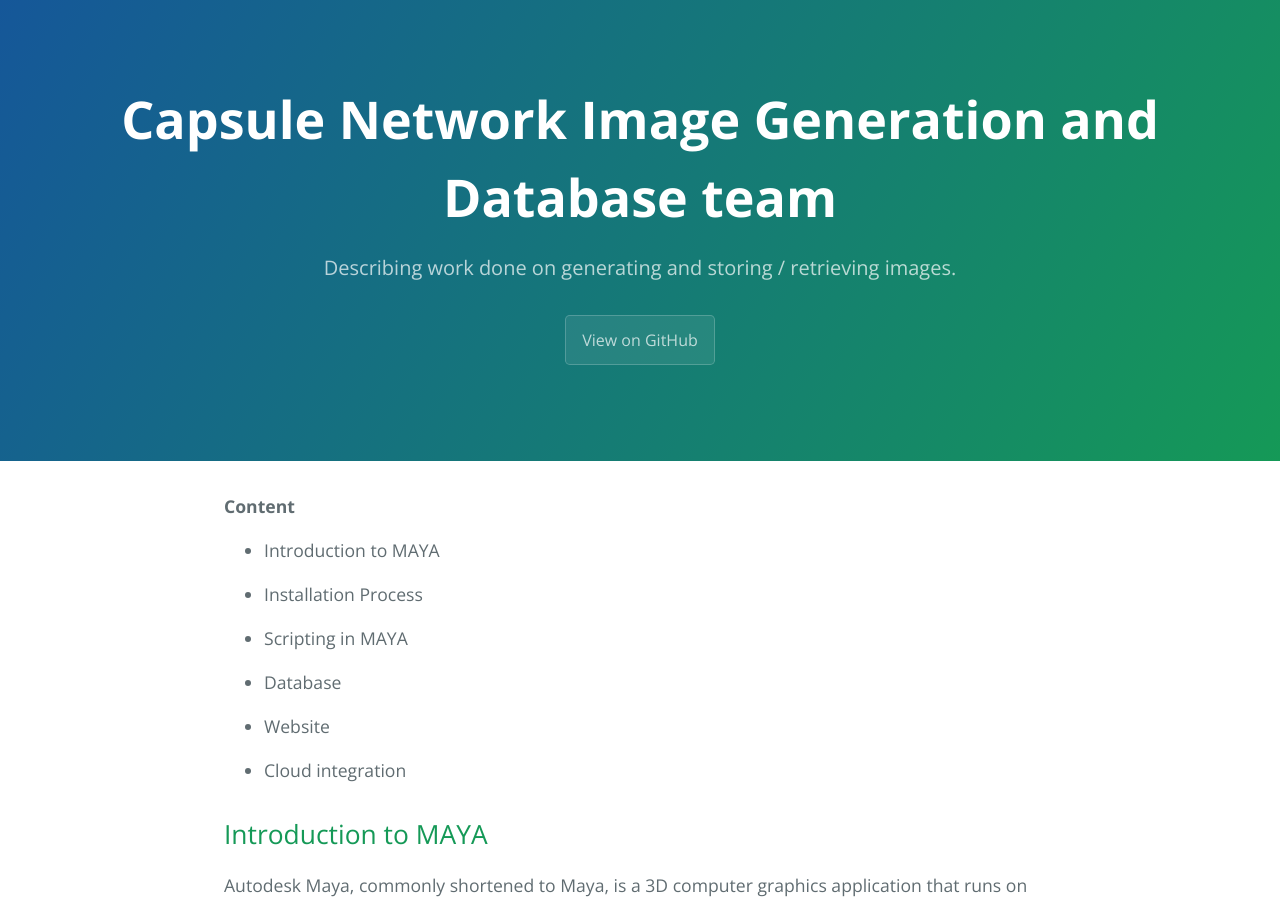
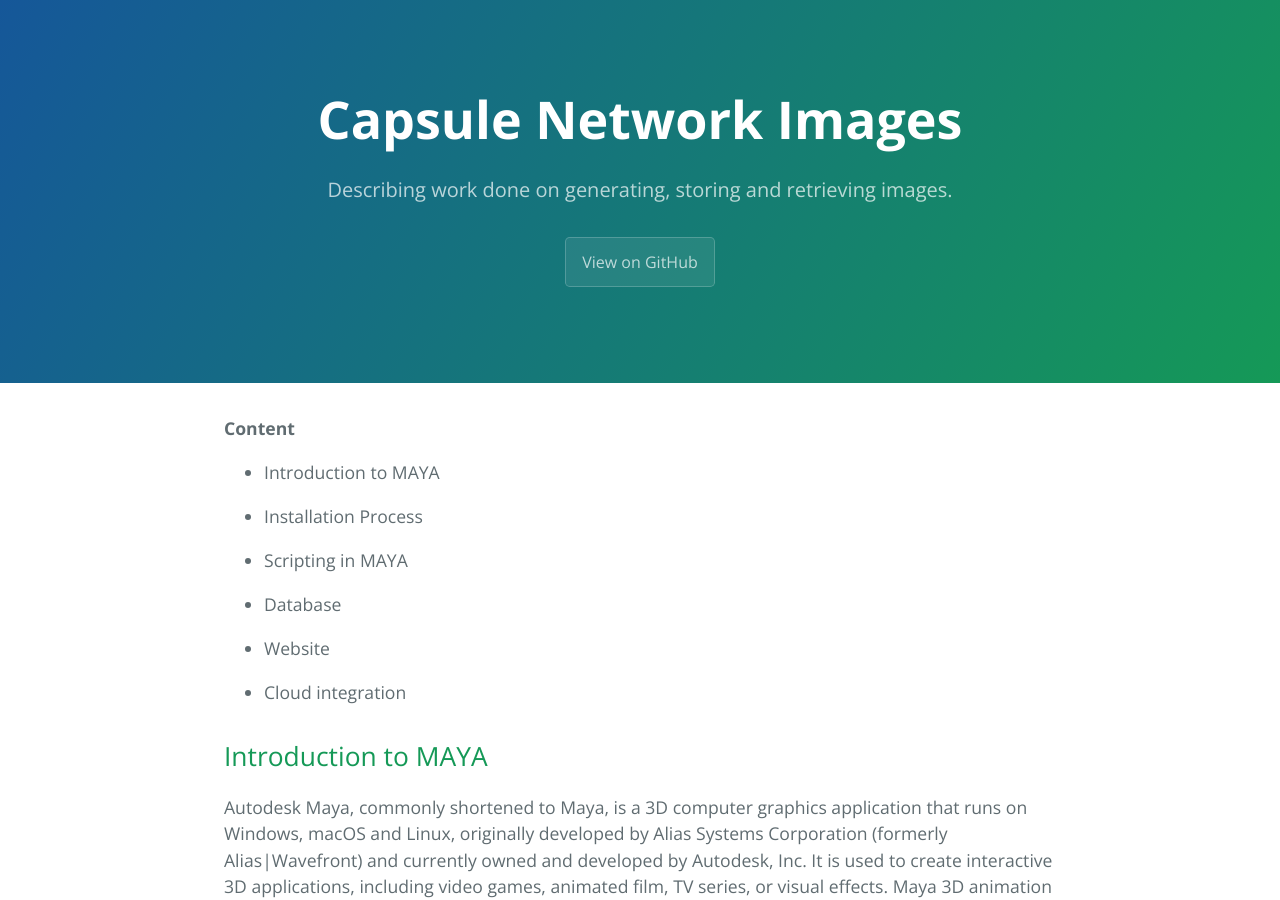
Before and after one commit to Sindhurakolli/DMDD_portfolio, a Jekyll site: the page built from index.md, in a window 1280 px wide and 900 px high. Built offline with Jekyll 4.4.1, drawn with Linux system fonts in a browser that asks for light colours.

Commit message:
Update _config.yml

```diff
--- a/_config.yml
+++ b/_config.yml
@@ -1,4 +1,4 @@
-title: Capsule Network Image Generation and Database team
-description: Describing work done on generating and storing / retrieving images.
+title: Capsule Network Images
+description: Describing work done on generating, storing and retrieving images.
 google_analytics:
 theme: jekyll-theme-cayman
```
